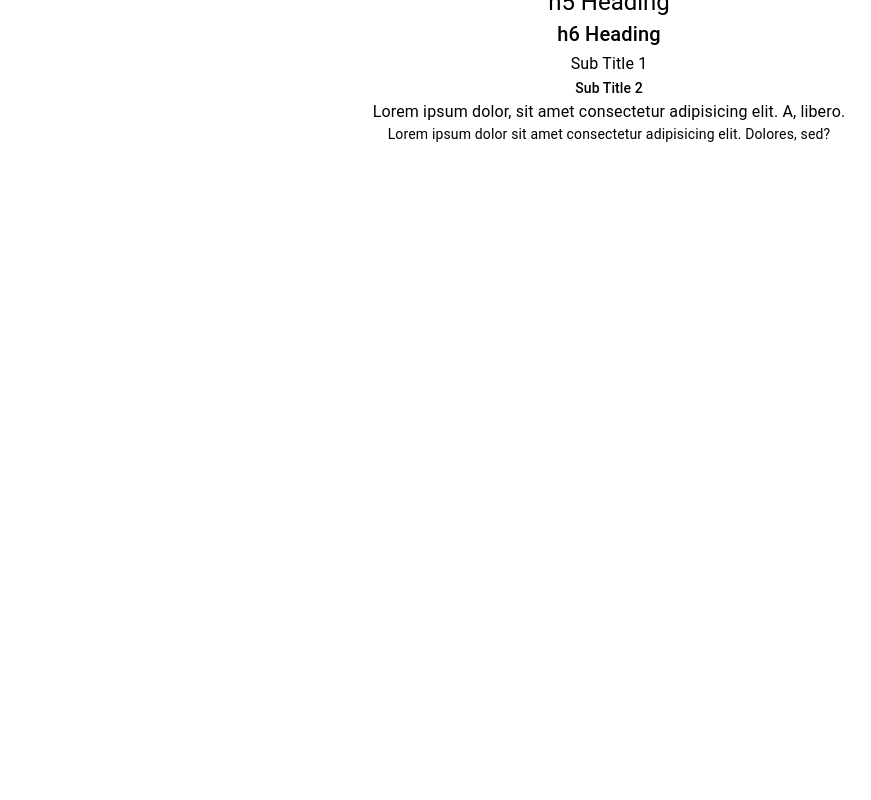
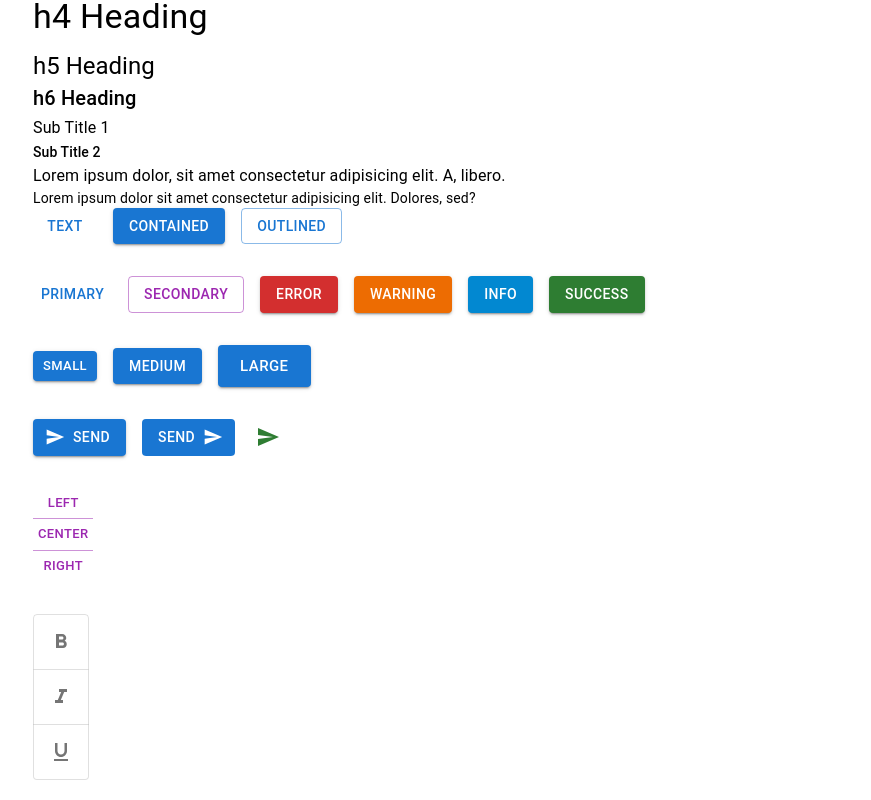
Before and after one commit to ralphsulit/material-ui-tutorial, a React (Create React App) app: page / in a window 1280 px wide. Shown: the part 308-1108 px from the top of the page, without its empty margins (31-902 px from the left). Before the commit the page ends 800 px from the top, so only its background shows below. Built offline with nearby package versions, Linux system fonts and the light colour scheme.

Commit message:
feat: added MuiButton component (Button, ButtonGroup, & Toggle Button)

```diff
--- a/src/App.css
+++ b/src/App.css
@@ -1,5 +1,5 @@
 .App {
-  text-align: center;
+  padding: 4rem;
 }
 
 .App-logo {
--- a/src/App.tsx
+++ b/src/App.tsx
@@ -1,11 +1,15 @@
 import './App.css';
+
 import { MuiTypography } from './components/MuiTypography';
+import { MuiButton } from './components/MuiButton';
 
 function App() {
   return (
     <div className="App">
       {/* Typography */}
       <MuiTypography />
+      {/* Buttons */}
+      <MuiButton />
     </div>
   );
 }
--- /dev/null
+++ b/src/components/MuiButton.tsx
@@ -0,0 +1,100 @@
+import { useState } from 'react';
+
+import {
+    Button,
+    Stack,
+    IconButton,
+    ButtonGroup,
+    ToggleButton,
+    ToggleButtonGroup,
+} from '@mui/material';
+
+//MUI Icons
+import SendIcon from '@mui/icons-material/Send';
+import FormatBoldIcon from '@mui/icons-material/FormatBold';
+import FormatItalicIcon from '@mui/icons-material/FormatItalic'
+import FormatUnderlinedIcon from '@mui/icons-material/FormatUnderlined';
+
+export const MuiButton = () => {
+    const [formats, setFormats] = useState<string | null>(null);
+
+    console.log({
+        formats
+    })
+
+    const handleFormatChange = (_event: React.MouseEvent<HTMLElement>, updatedFormats: string | null) => {
+        setFormats(updatedFormats);
+    };
+
+return (
+    <Stack spacing={4}>
+        <Stack spacing={2} direction="row">
+            <Button variant="text" href="https://google.com">
+                Text
+            </Button>
+            <Button variant="contained">Contained</Button>
+            <Button variant="outlined">Outlined</Button>
+        </Stack>
+
+        <Stack spacing={2} direction='row'>
+            <Button variant='text' color='primary'>Primary</Button>
+            <Button variant='outlined' color='secondary'>Secondary</Button>
+            <Button variant='contained' color='error'>Error</Button>
+            <Button variant='contained' color='warning'>Warning</Button>
+            <Button variant='contained' color='info'>Info</Button>
+            <Button variant='contained' color='success'>Success</Button>
+        </Stack>
+
+        <Stack display='block' spacing={2} direction='row'>
+            <Button variant='contained' size='small'>small</Button>
+            <Button variant='contained' size='medium'>medium</Button>
+            <Button variant='contained' size='large'>large</Button>
+        </Stack>
+
+        <Stack spacing={2} direction='row'>
+            <Button variant='contained' startIcon={<SendIcon/>} disableRipple onClick={() => alert('Clicked')}>Send</Button>
+            <Button variant='contained' endIcon={<SendIcon/>} disableElevation>Send</Button>
+            <IconButton aria-label='send' color='success' size='small'>
+                <SendIcon />
+            </IconButton>
+        </Stack>
+
+        <Stack direction='row'>
+            <ButtonGroup
+                variant='text'
+                orientation='vertical'
+                size='small'
+                color='secondary'
+                aria-label='alignment button group'
+            >
+                <Button onClick={() => alert('Left Clicked')}>left</Button>
+                <Button >center</Button>
+                <Button >right</Button>
+            </ButtonGroup>
+        </Stack>
+
+        <Stack direction='row'>
+            <ToggleButtonGroup
+                aria-label='text-formatting'
+                value={formats}
+                onChange={handleFormatChange}
+                size='large'
+                color='info'
+                orientation='vertical'
+                exclusive
+            >
+                <ToggleButton value='bold' aria-label='bold'>
+                    <FormatBoldIcon />
+                </ToggleButton>
+                <ToggleButton value='italic' aria-label='italic'>
+                    <FormatItalicIcon />
+                </ToggleButton>
+                <ToggleButton value='underlined' aria-label='underlined'>
+                    <FormatUnderlinedIcon />
+                </ToggleButton>
+            </ToggleButtonGroup>
+        </Stack>
+
+    </Stack>
+  );
+};
```
